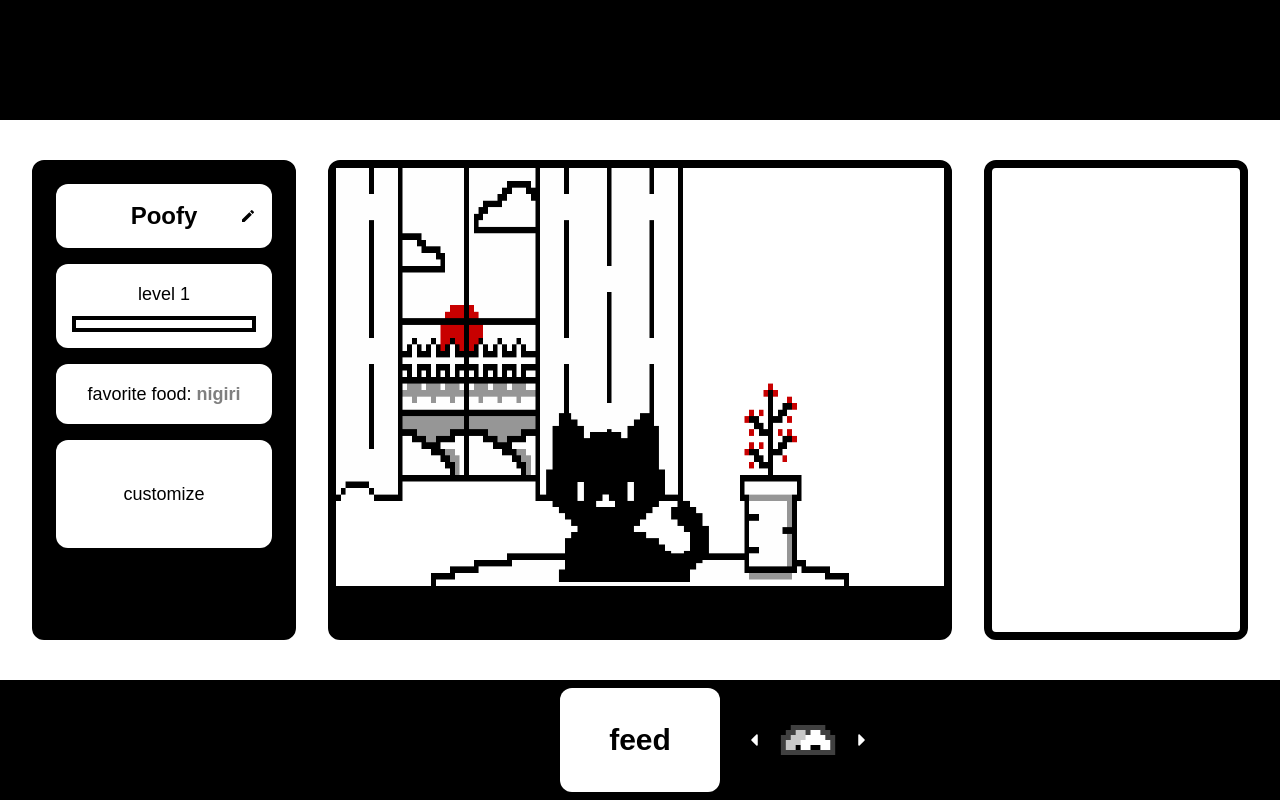
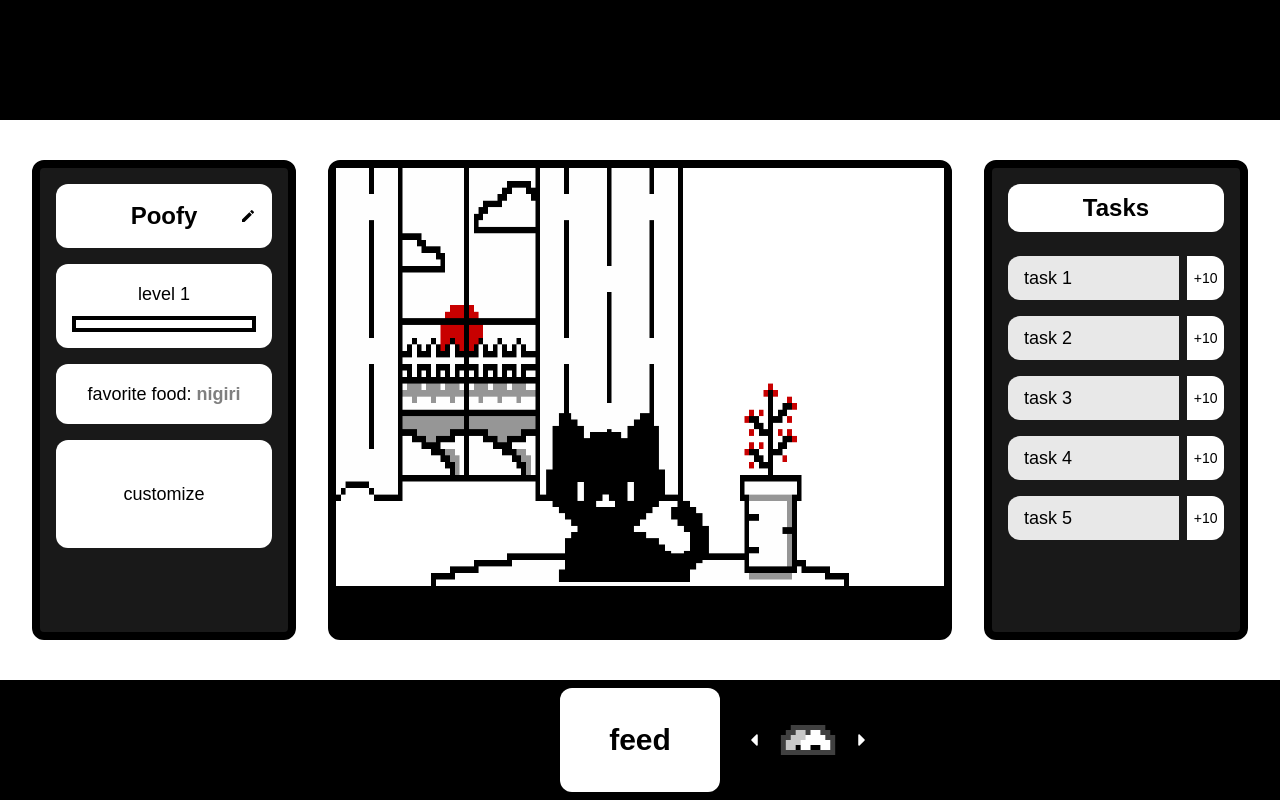
Before and after one commit to RishikSarkar/neko-sekai, a Next.js app: page / in a window 1280 px wide. Built offline with nearby package versions, Linux system fonts and the light colour scheme; a web font is replaced by a local one.

Commit message:
added temporary tasks

```diff
--- a/components/Pet.jsx
+++ b/components/Pet.jsx
@@ -144,7 +144,7 @@ export default function Pet() {
       <div className="w-full h-full flex flex-col items-center justify-center text-center">
         <div className='w-full h-[60vh] items-center justify-center text-center grid grid-cols-4 gap-8'>
 
-          <div className='h-full col-span-1 bg-black border-8 border-black ml-8 items-center justify-center text-black rounded-xl'>
+          <div className='h-full col-span-1 bg-black/90 border-8 border-black ml-8 items-center justify-center text-black rounded-xl'>
             <div className='h-full px-4'>
               <div className='text-2xl font-bold text-black bg-white py-4 my-4 rounded-xl flex items-center justify-between'>
                 {editing ? (
@@ -193,8 +193,58 @@ export default function Pet() {
             <div className='w-full h-[10%] bg-black' />
           </div>
 
-          <div className='h-full col-span-1 bg-white border-8 border-black mr-8 rounded-xl'>
+          <div className='h-full col-span-1 bg-black/90 border-8 border-black mr-8 items-center justify-center text-black rounded-xl'>
+            <div className='h-full px-4'>
+              <div className='text-2xl bg-white py-2 my-4 rounded-xl font-bold'>
+                Tasks
+              </div>
 
+              <div className='grid grid-cols-5 gap-2'>
+                <div className='col-span-4 text-lg text-left bg-white/90 py-2 px-4 my-2 rounded-xl rounded-r-none flex items-center'>
+                  task 1
+                </div>
+                <div className='col-span-1 text-sm text-center bg-white py-2 px-4 my-2 rounded-xl rounded-l-none flex items-center justify-center cursor-pointer hover:bg-white/80 ease-in duration-100'>
+                  +10
+                </div>
+              </div>
+
+              <div className='grid grid-cols-5 gap-2'>
+                <div className='col-span-4 text-lg text-left bg-white/90 py-2 px-4 my-2 rounded-xl rounded-r-none flex items-center'>
+                  task 2
+                </div>
+                <div className='col-span-1 text-sm text-center bg-white py-2 px-4 my-2 rounded-xl rounded-l-none flex items-center justify-center cursor-pointer hover:bg-white/80 ease-in duration-100'>
+                  +10
+                </div>
+              </div>
+
+              <div className='grid grid-cols-5 gap-2'>
+                <div className='col-span-4 text-lg text-left bg-white/90 py-2 px-4 my-2 rounded-xl rounded-r-none flex items-center'>
+                  task 3
+                </div>
+                <div className='col-span-1 text-sm text-center bg-white py-2 px-4 my-2 rounded-xl rounded-l-none flex items-center justify-center cursor-pointer hover:bg-white/80 ease-in duration-100'>
+                  +10
+                </div>
+              </div>
+
+              <div className='grid grid-cols-5 gap-2'>
+                <div className='col-span-4 text-lg text-left bg-white/90 py-2 px-4 my-2 rounded-xl rounded-r-none flex items-center'>
+                  task 4
+                </div>
+                <div className='col-span-1 text-sm text-center bg-white py-2 px-4 my-2 rounded-xl rounded-l-none flex items-center justify-center cursor-pointer hover:bg-white/80 ease-in duration-100'>
+                  +10
+                </div>
+              </div>
+
+              <div className='grid grid-cols-5 gap-2'>
+                <div className='col-span-4 text-lg text-left bg-white/90 py-2 px-4 my-2 rounded-xl rounded-r-none flex items-center'>
+                  task 5
+                </div>
+                <div className='col-span-1 text-sm text-center bg-white py-2 px-4 my-2 rounded-xl rounded-l-none flex items-center justify-center cursor-pointer hover:bg-white/80 ease-in duration-100'>
+                  +10
+                </div>
+              </div>
+
+            </div>
           </div>
 
         </div>
```
